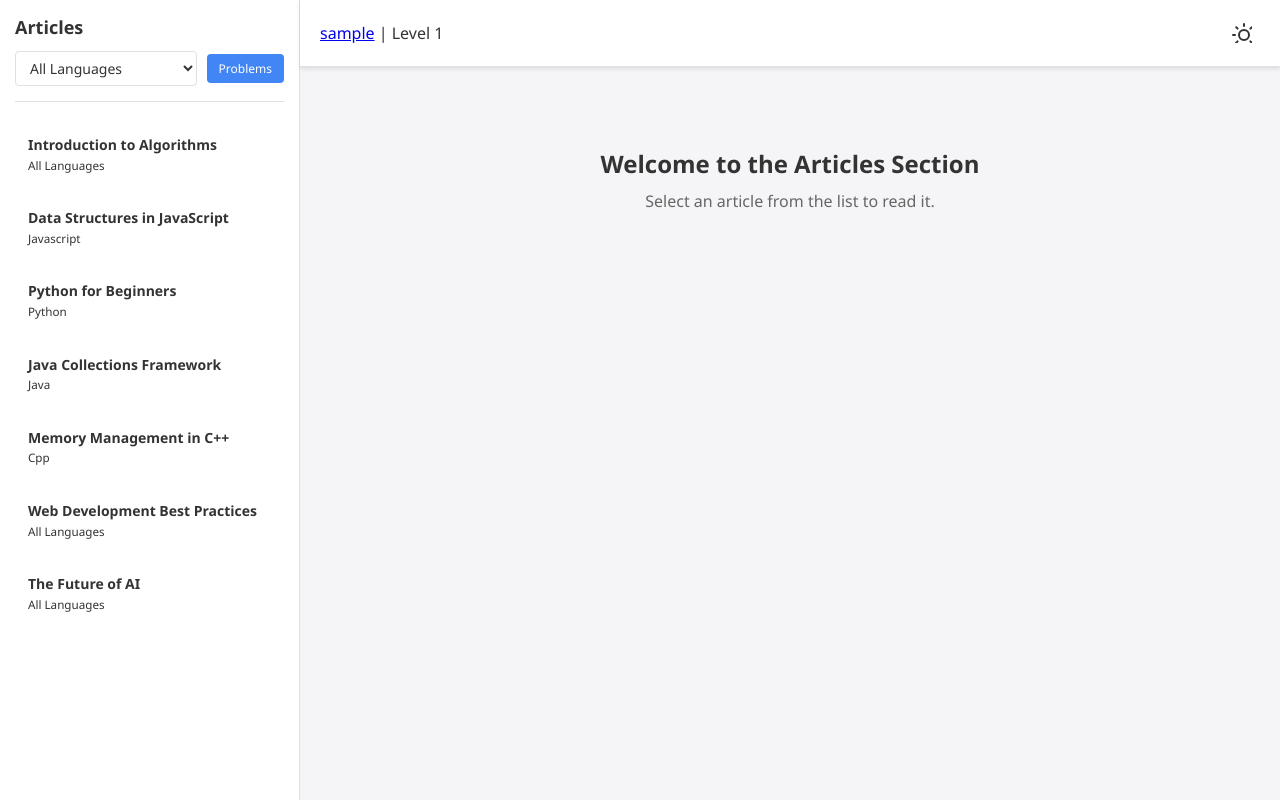
After one commit to maxr777/rizzcode-v2.SIGMA, a Flask app: page /articles in a window 1280 px wide. The commit adds this page. Run offline with Flask 3, Linux system fonts and the light colour scheme; the visitor is signed in with stand-in values (Sample User, id 1).

Commit message:
Add articles

```diff
--- a/app.py
+++ b/app.py
@@ -190,12 +190,68 @@ def delete_account():
 
     return redirect(url_for('register'))
 
+@app.route('/api/articles', methods=['GET'])
+@login_required
+def get_articles():
+    # Example article list, replace with DB query if needed
+    articles = [
+        {"id": 1, "title": "Intro to Flask", "content": "Flask is a micro web framework..."},
+        {"id": 2, "title": "REST APIs with Flask", "content": "Building APIs is easy with Flask..."}
+    ]
+    return {"articles": articles}
+
+@app.route('/articles')
+@login_required
+def articles_page():
+    articles = [
+        {
+            "title": "Introduction to Algorithms",
+            "language": "all",
+            "content": "This is an introductory article about algorithms that applies to all programming languages. Algorithms are step-by-step procedures for solving problems. They form the foundation of computer science and are essential for efficient programming."
+        },
+        {
+            "title": "Data Structures in JavaScript",
+            "language": "Javascript",
+            "content": "Learn about data structures in JavaScript, including arrays, objects, maps, and sets. Understanding these structures is crucial for writing efficient and maintainable JavaScript code."
+        },
+        {
+            "title": "Python for Beginners",
+            "language": "Python",
+            "content": "Get started with Python programming language. Learn syntax, data types, and basic concepts. Python is known for its readability and simplicity, making it an excellent language for beginners."
+        },
+        {
+            "title": "Java Collections Framework",
+            "language": "Java",
+            "content": "An overview of Java's Collections Framework including Lists, Sets, Maps and more. The Collections Framework provides a unified architecture for representing and manipulating collections in Java."
+        },
+        {
+            "title": "Memory Management in C++",
+            "language": "Cpp",
+            "content": "Understanding memory allocation, pointers, and how to prevent memory leaks in C++. Proper memory management is essential for writing efficient and bug-free C++ programs."
+        },
+        {
+            "title": "Web Development Best Practices",
+            "language": "all",
+            "content": "Best practices for web development are essential regardless of your programming language. This article covers key principles like responsive design, accessibility, performance optimization, and security considerations."
+        },
+        {
+            "title": "The Future of AI",
+            "language": "all",
+            "content": "Artificial intelligence is rapidly evolving across all programming ecosystems. Learn about current trends, future predictions, and how AI is transforming software development and various industries."
+        }
+    ]
+
+    return render_template('articles.html',
+                          username=current_user.username,
+                          level=current_user.level,
+                          articles=articles)
+
 def open_browser():
     webbrowser.open_new("http://localhost:5000/login")
 
 if __name__ == '__main__':
     with app.app_context():
-        db.create_all()
+       db.create_all()
     if os.environ.get("WERKZEUG_RUN_MAIN") == "true":
         threading.Timer(1.0, open_browser).start()
     app.run(debug=True)
--- /dev/null
+++ b/templates/articles.html
@@ -0,0 +1,463 @@
+<!DOCTYPE html>
+<html lang="en" data-theme="light">
+<head>
+    <meta charset="UTF-8">
+    <meta name="viewport" content="width=device-width, initial-scale=1.0">
+    <title>Articles</title>
+    <style>
+        * {
+            margin: 0;
+            padding: 0;
+            box-sizing: border-box;
+            font-family: 'Segoe UI', Tahoma, Geneva, Verdana, sans-serif;
+        }
+
+        :root {
+            /* Light theme variables */
+            --bg-color: #f5f5f7;
+            --panel-bg: white;
+            --text-color: #333;
+            --secondary-text: #666;
+            --border-color: #e0e0e0;
+            --hover-color: #f0f0f0;
+            --completed-bg: #f0fff0;
+            --shadow-color: rgba(0, 0, 0, 0.1);
+            --checkbox-border: #ccc;
+            --primary-color: #4285F4;
+            --primary-hover: #3367d6;
+            --success-color: #4CAF50;
+            --progress-bg: #e0e0e0;
+        }
+
+        [data-theme="dark"] {
+            /* Dark theme variables */
+            --bg-color: #1f1f1f;
+            --panel-bg: #2d2d2d;
+            --text-color: #e0e0e0;
+            --secondary-text: #b0b0b0;
+            --border-color: #444;
+            --hover-color: #3a3a3a;
+            --completed-bg: #2a3a2a;
+            --shadow-color: rgba(0, 0, 0, 0.3);
+            --checkbox-border: #666;
+            --primary-color: #5c9ce6;
+            --primary-hover: #4a7cb8;
+            --success-color: #5dbb63;
+            --progress-bg: #444;
+        }
+
+        body {
+            display: flex;
+            min-height: 100vh;
+            background-color: var(--bg-color);
+            color: var(--text-color);
+            transition: background-color 0.3s ease, color 0.3s ease;
+        }
+
+        .article-panel {
+            width: 300px;
+            background-color: var(--panel-bg);
+            border-right: 1px solid var(--border-color);
+            overflow-y: auto;
+            padding: 15px;
+            box-shadow: 2px 0 5px var(--shadow-color);
+            transition: background-color 0.3s ease;
+            display: flex;
+            flex-direction: column;
+        }
+
+        .article-panel-header {
+            margin-bottom: 20px;
+            border-bottom: 1px solid var(--border-color);
+            padding-bottom: 15px;
+        }
+
+        .article-panel-header h2 {
+            font-size: 18px;
+            margin-bottom: 12px;
+            color: var(--text-color);
+        }
+
+        .dropdown-container {
+            display: flex;
+            gap: 10px;
+            align-items: center;
+        }
+
+        .language-dropdown {
+            flex: 1;
+            padding: 6px 10px;
+            border-radius: 4px;
+            border: 1px solid var(--border-color);
+            background-color: var(--panel-bg);
+            color: var(--text-color);
+            font-size: 14px;
+            cursor: pointer;
+            transition: border-color 0.3s, background-color 0.3s, color 0.3s;
+        }
+
+        .language-dropdown:hover, .language-dropdown:focus {
+            border-color: var(--primary-color);
+            outline: none;
+        }
+
+        .nav-button {
+            padding: 6px 12px;
+            background-color: var(--primary-color);
+            color: white;
+            border: none;
+            border-radius: 4px;
+            font-size: 12px;
+            cursor: pointer;
+            transition: background-color 0.3s;
+            white-space: nowrap;
+        }
+
+        .nav-button:hover {
+            background-color: var(--primary-hover);
+        }
+
+        .article-list {
+            display: flex;
+            flex-direction: column;
+            gap: 8px;
+            flex-grow: 1;
+        }
+
+        .article-item {
+            display: flex;
+            align-items: center;
+            padding: 12px;
+            border-radius: 6px;
+            transition: background-color 0.2s;
+            border: 1px solid transparent;
+        }
+
+        .article-item:hover {
+            background-color: var(--hover-color);
+            cursor: pointer;
+        }
+
+        .article-item.selected {
+            background-color: var(--primary-color);
+            color: white;
+        }
+
+        .article-item.selected .article-title {
+            color: white;
+        }
+
+        .article-title {
+            flex: 1;
+            color: var(--text-color);
+            font-size: 14px;
+            transition: color 0.3s ease;
+            line-height: 1.4;
+        }
+
+        .main-content {
+            flex: 1;
+            display: flex;
+            flex-direction: column;
+            background-color: var(--bg-color);
+        }
+
+        .header-bar {
+            display: flex;
+            justify-content: space-between;
+            align-items: center;
+            padding: 15px 20px;
+            background-color: var(--panel-bg);
+            border-bottom: 1px solid var(--border-color);
+            box-shadow: 0 2px 4px var(--shadow-color);
+        }
+
+        .user-info {
+            display: flex;
+            align-items: center;
+            gap: 15px;
+            color: var(--text-color);
+            font-weight: 500;
+        }
+
+        .theme-toggle {
+            background: none;
+            border: none;
+            cursor: pointer;
+            padding: 8px;
+            border-radius: 50%;
+            transition: background-color 0.3s;
+            display: flex;
+            align-items: center;
+            justify-content: center;
+        }
+
+        .theme-toggle:hover {
+            background-color: var(--hover-color);
+        }
+
+        .theme-icon {
+            width: 20px;
+            height: 20px;
+            stroke: var(--text-color);
+            transition: stroke 0.3s ease;
+        }
+
+        .content-area {
+            flex: 1;
+            padding: 20px;
+            overflow-y: auto;
+        }
+
+        .welcome-message {
+            text-align: center;
+            padding: 60px 20px;
+            color: var(--secondary-text);
+        }
+
+        .welcome-message h2 {
+            margin-bottom: 10px;
+            color: var(--text-color);
+        }
+
+        .article-detail {
+            max-width: 800px;
+            margin: 0 auto;
+        }
+
+        .article-detail h2 {
+            color: var(--text-color);
+            margin-bottom: 15px;
+            font-size: 24px;
+        }
+
+        .article-meta {
+            display: flex;
+            gap: 20px;
+            margin-bottom: 25px;
+            padding: 15px;
+            background-color: var(--panel-bg);
+            border-radius: 8px;
+            box-shadow: 0 2px 4px var(--shadow-color);
+        }
+
+        .meta-item {
+            display: flex;
+            flex-direction: column;
+            gap: 4px;
+        }
+
+        .meta-label {
+            font-size: 12px;
+            color: var(--secondary-text);
+            text-transform: uppercase;
+            font-weight: 600;
+        }
+
+        .meta-value {
+            font-weight: 500;
+            color: var(--text-color);
+        }
+
+        .section {
+            background-color: var(--panel-bg);
+            border-radius: 8px;
+            padding: 20px;
+            margin-bottom: 20px;
+            box-shadow: 0 2px 4px var(--shadow-color);
+        }
+
+        .section h3 {
+            color: var(--text-color);
+            margin-bottom: 15px;
+            font-size: 18px;
+        }
+
+        .section p {
+            color: var(--text-color);
+            line-height: 1.6;
+            margin-bottom: 15px;
+        }
+    </style>
+</head>
+<body>
+    <div class="article-panel">
+        <div class="article-panel-header">
+            <h2>Articles</h2>
+            <div class="dropdown-container">
+                <select id="languageDropdown" class="language-dropdown">
+                    <option value="all">All Languages</option>
+                    <option value="Javascript">JavaScript</option>
+                    <option value="Python">Python</option>
+                    <option value="Java">Java</option>
+                    <option value="Cpp">C++</option>
+                    <option value="Ruby">Ruby</option>
+                    <option value="Go">Go</option>
+                </select>
+                <button class="nav-button" id="problemsButton">Problems</button>
+            </div>
+        </div>
+        <div class="article-list" id="articleList">
+            <!-- Articles will be populated by JavaScript -->
+        </div>
+    </div>
+
+    <div class="main-content">
+        <div class="header-bar">
+            <div class="user-info">
+                <span><a href="/profile">{{ username }}</a> | Level {{ level }}</span>
+            </div>
+            <button id="themeToggle" class="theme-toggle" aria-label="Toggle theme">
+                <svg class="theme-icon" id="themeIcon" xmlns="http://www.w3.org/2000/svg" fill="none" stroke="currentColor" stroke-width="2" stroke-linecap="round" stroke-linejoin="round">
+                    <circle cx="12" cy="12" r="5"></circle>
+                    <line x1="12" y1="1" x2="12" y2="3"></line>
+                    <line x1="12" y1="21" x2="12" y2="23"></line>
+                    <line x1="4.22" y1="4.22" x2="5.64" y2="5.64"></line>
+                    <line x1="18.36" y1="18.36" x2="19.78" y2="19.78"></line>
+                    <line x1="1" y1="12" x2="3" y2="12"></line>
+                    <line x1="21" y1="12" x2="23" y2="12"></line>
+                    <line x1="4.22" y1="19.78" x2="5.64" y2="18.36"></line>
+                    <line x1="18.36" y1="5.64" x2="19.78" y2="4.22"></line>
+                </svg>
+            </button>
+        </div>
+
+        <div class="content-area">
+            <div id="articleContent">
+                <div class="welcome-message">
+                    <h2>Welcome to the Articles Section</h2>
+                    <p>Select an article from the list to read it.</p>
+                </div>
+            </div>
+        </div>
+    </div>
+
+    <script>
+        const articles = [
+          {% for article in articles %}
+          {
+            id: {{ loop.index }},
+            title: "{{ article.title }}",
+            language: "{{ article.language }}",
+            content: "{{ article.content|replace('\n', ' ')|replace('"', '\\"') }}"
+          }{% if not loop.last %},{% endif %}
+          {% endfor %}
+        ];
+
+        let selectedArticleId = null;
+
+        document.getElementById('problemsButton').addEventListener('click', function() {
+            window.location.href = '/dashboard';
+        });
+
+        function renderArticles() {
+            const articleList = document.getElementById('articleList');
+            const languageFilter = document.getElementById('languageDropdown').value;
+
+            const filteredArticles = languageFilter === 'all'
+                ? articles
+                : articles.filter(a => a.language === languageFilter || a.language === 'all');
+
+            articleList.innerHTML = filteredArticles.map(article => `
+                <div class="article-item ${selectedArticleId === article.id ? 'selected' : ''}"
+                     onclick="selectArticle(${article.id})">
+                    <div class="article-title">
+                        <strong>${article.title}</strong><br>
+                        <small>${article.language === 'all' ? 'All Languages' : article.language}</small>
+                    </div>
+                </div>
+            `).join('');
+        }
+
+        function selectArticle(articleId) {
+            selectedArticleId = articleId;
+            const article = articles.find(a => a.id === articleId);
+            if (!article) return;
+
+            const articleContentElement = document.getElementById('articleContent');
+
+            articleContentElement.innerHTML = `
+                <div class="article-detail">
+                    <h2>${article.title}</h2>
+
+                    <div class="article-meta">
+                        <div class="meta-item">
+                            <div class="meta-label">Language</div>
+                            <div class="meta-value">${article.language === 'all' ? 'All Languages' : article.language}</div>
+                        </div>
+                    </div>
+
+                    <div class="section">
+                        <p>${article.content}</p>
+                    </div>
+                </div>
+            `;
+
+            renderArticles(); // Re-render to update selection
+        }
+
+        // Theme toggle functionality
+        const themeToggle = document.getElementById('themeToggle');
+        const themeIcon = document.getElementById('themeIcon');
+        const htmlElement = document.documentElement;
+
+        function updateThemeIcon(theme) {
+            if (theme === 'dark') {
+                // Moon icon for dark mode
+                themeIcon.innerHTML = `<path d='M21 12.79A9 9 0 1 1 11.21 3 7 7 0 0 0 21 12.79z'></path>`;
+            } else {
+                // Sun icon for light mode
+                themeIcon.innerHTML = `
+                    <circle cx='12' cy='12' r='5'></circle>
+                    <line x1='12' y1='1' x2='12' y2='3'></line>
+                    <line x1='12' y1='21' x2='12' y2='23'></line>
+                    <line x1='4.22' y1='4.22' x2='5.64' y2='5.64'></line>
+                    <line x1='18.36' y1='18.36' x2='19.78' y2='19.78'></line>
+                    <line x1='1' y1='12' x2='3' y2='12'></line>
+                    <line x1='21' y1='12' x2='23' y2='12'></line>
+                    <line x1='4.22' y1='19.78' x2='5.64' y2='18.36'></line>
+                    <line x1='18.36' y1='5.64' x2='19.78' y2='4.22'></line>`;
+            }
+        }
+
+        let isDarkMode = false;
+
+        // Load saved preference or use in-memory storage
+        let currentTheme = 'light';
+        try {
+            const savedTheme = localStorage.getItem('theme');
+            if (savedTheme) {
+                currentTheme = savedTheme;
+                isDarkMode = savedTheme === 'dark';
+            }
+        } catch (e) {
+            // localStorage not available, use default
+        }
+
+        htmlElement.setAttribute('data-theme', currentTheme);
+        updateThemeIcon(currentTheme);
+
+        themeToggle.addEventListener('click', () => {
+            isDarkMode = !isDarkMode;
+            const newTheme = isDarkMode ? 'dark' : 'light';
+
+            htmlElement.setAttribute('data-theme', newTheme);
+            currentTheme = newTheme;
+
+            try {
+                localStorage.setItem('theme', newTheme);
+            } catch (e) {
+                // localStorage not available, theme will reset on reload
+            }
+
+            updateThemeIcon(newTheme);
+        });
+
+        // Language filter functionality
+        document.getElementById('languageDropdown').addEventListener('change', renderArticles);
+
+        // Initialize the app
+        renderArticles();
+    </script>
+</body>
+</html>
--- a/templates/index.html
+++ b/templates/index.html
@@ -423,6 +423,10 @@
     </div>
 
 <script>
+document.getElementById('articlesButton').addEventListener('click', function() {
+  window.location.href = '/articles';
+});
+
 const problems = [
     {% for problem in problems %}
     {
```
